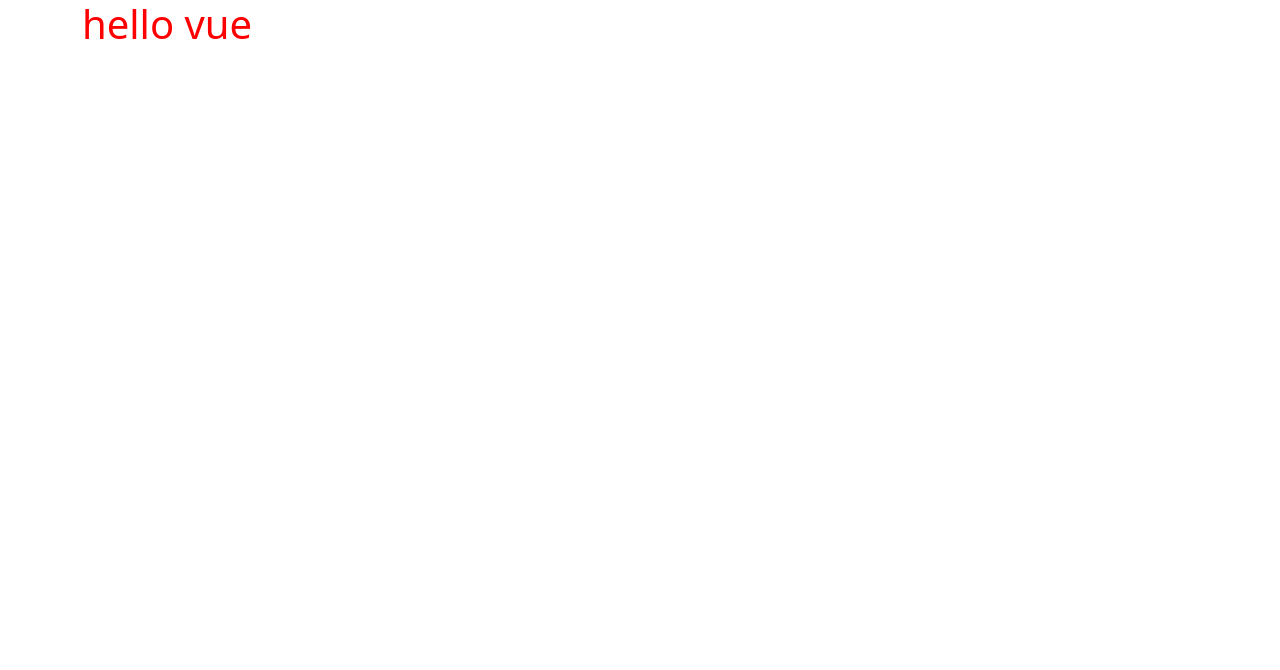
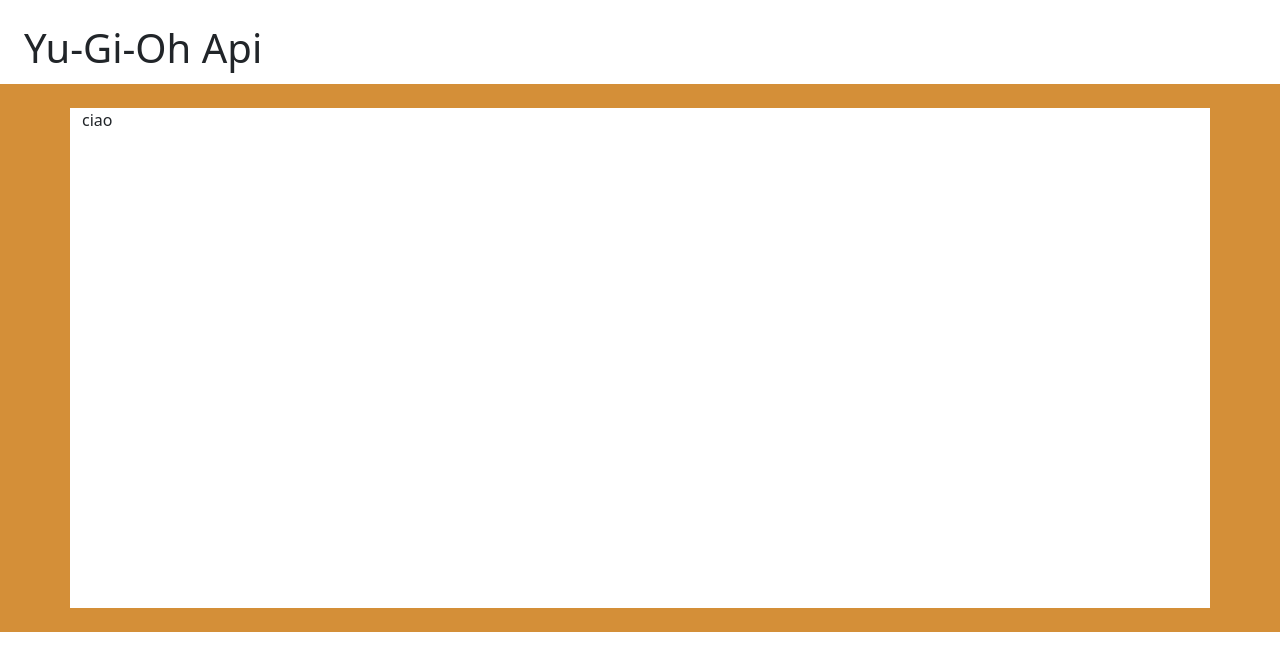
Before and after one commit to vgianluca96/vite-yu-gi-oh, a Vue app: page / in a window 1280 px wide. Shown: the top 670 px of the page. Built offline with nearby package versions, Linux system fonts and the light colour scheme.

Commit message:
struttura base
impostata struttura pagina

```diff
--- a/src/App.vue
+++ b/src/App.vue
@@ -2,11 +2,18 @@
 </script>
 
 <template>
-  <div class="container">
-    <h1>
-      hello vue
-    </h1>
-  </div>
+  <header>
+    <div class="p-4 pb-1">
+      <h1>
+        Yu-Gi-Oh Api
+      </h1>
+    </div>
+  </header>
+  <main class="py-4">
+    <div class="cards-container container">
+      ciao
+    </div>
+  </main>
 </template>
 
 <style></style>
--- a/src/assets/scss/app.scss
+++ b/src/assets/scss/app.scss
@@ -1,6 +1,15 @@
 @use "bootstrap/scss/bootstrap";
 
 
-h1 {
-    color: red;
+$yugioh-primary: #d48f38;
+$yugioh-light-primary: #ffffff;
+
+
+main {
+    background-color: $yugioh-primary;
 }
+
+.cards-container {
+    background-color: $yugioh-light-primary;
+    height: 500px;
+}
```
